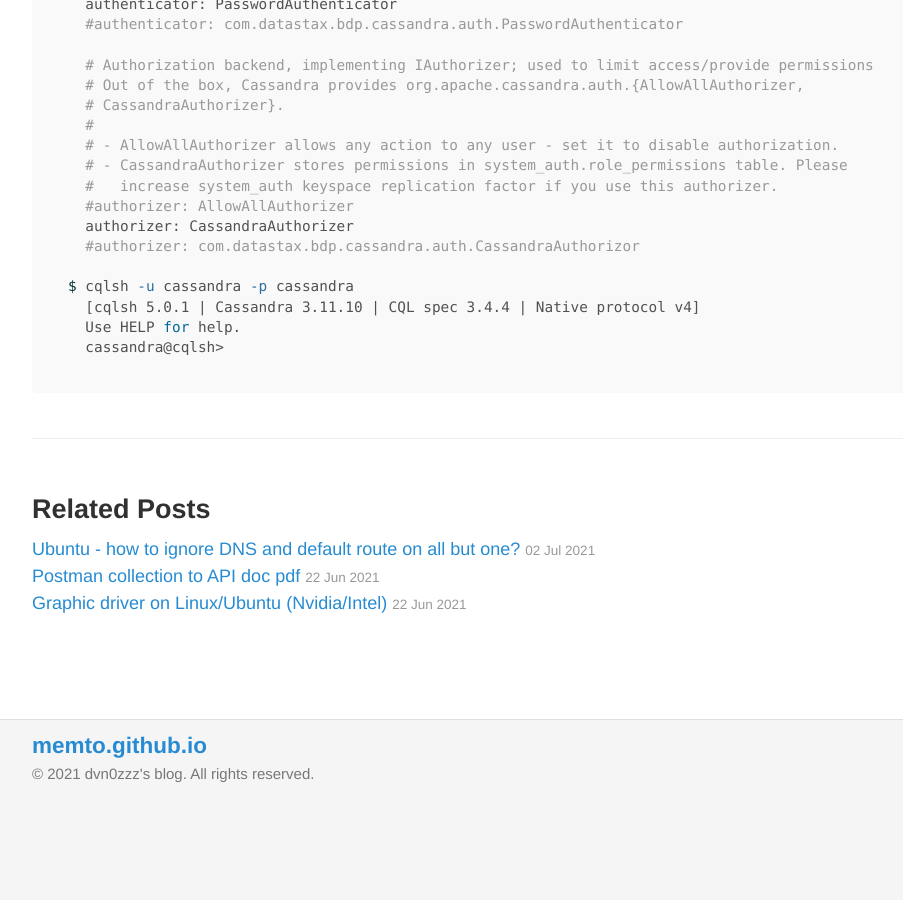
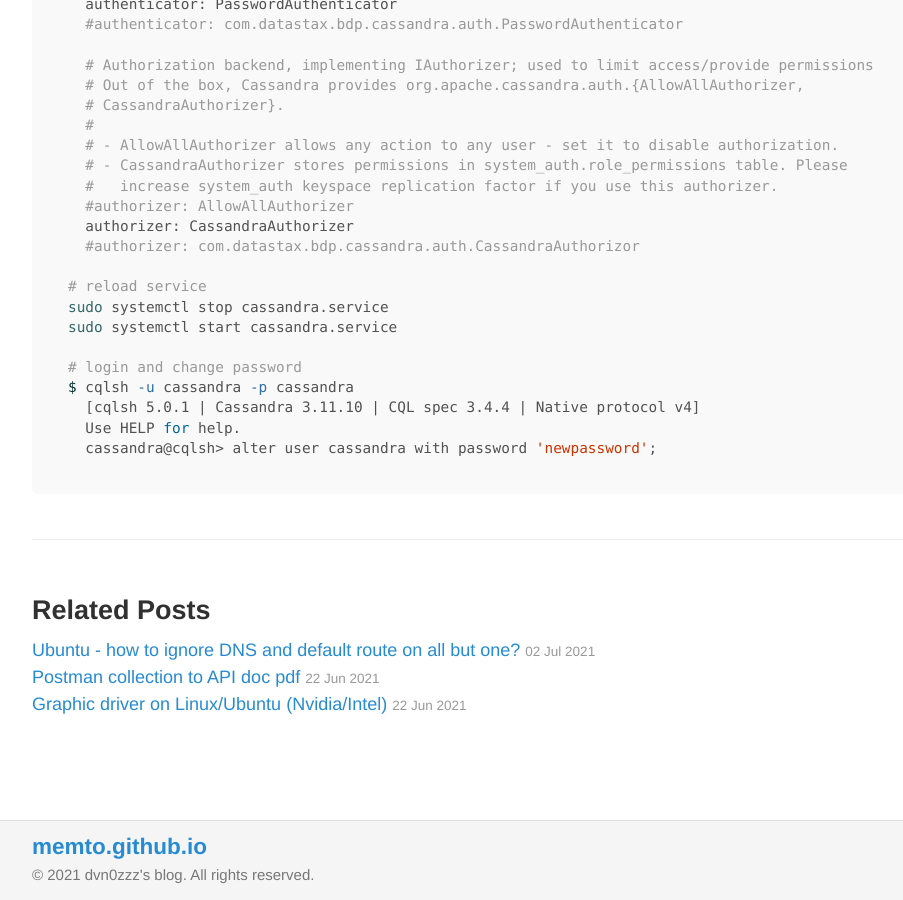
Before and after one commit to memto/memto.github.io, a Jekyll site: the page built from _posts/2021-07-08-cassandra-db-on-ubuntu.md, in a window 1280 px wide and 900 px high, scrolled down 2793 px. Shown: the whole window, without its empty margins (52-955 px from the left). Built offline with Jekyll 4.4.1, drawn with Linux system fonts in a browser that asks for light colours; nearby versions of some CDN libraries; comment, search, counter and statistics services are not loaded; before the commit the page ends 3592 px from its top, so only the background shows below that.

Commit message:
Update 2021-07-08-cassandra-db-on-ubuntu.md

````diff
--- a/_posts/2021-07-08-cassandra-db-on-ubuntu.md
+++ b/_posts/2021-07-08-cassandra-db-on-ubuntu.md
@@ -134,8 +134,13 @@ $ sudo vim /etc/cassandra/cassandra.yaml
   authorizer: CassandraAuthorizer
   #authorizer: com.datastax.bdp.cassandra.auth.CassandraAuthorizor
 
+# reload service
+sudo systemctl stop cassandra.service
+sudo systemctl start cassandra.service
+
+# login and change password
 $ cqlsh -u cassandra -p cassandra
   [cqlsh 5.0.1 | Cassandra 3.11.10 | CQL spec 3.4.4 | Native protocol v4]
   Use HELP for help.
-  cassandra@cqlsh>
+  cassandra@cqlsh> alter user cassandra with password 'newpassword';
 ```
````
